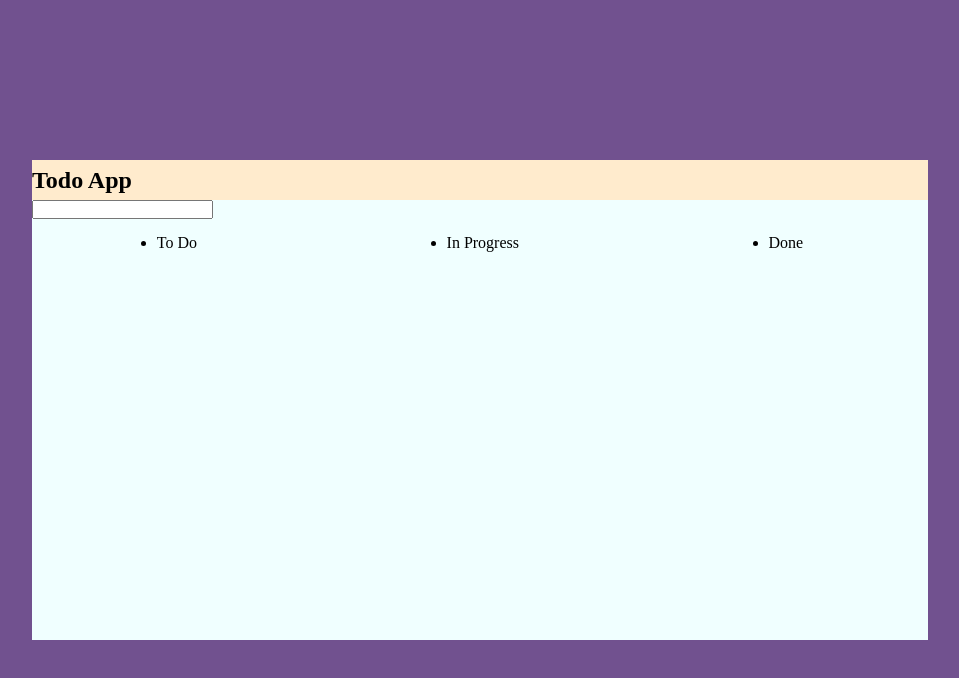
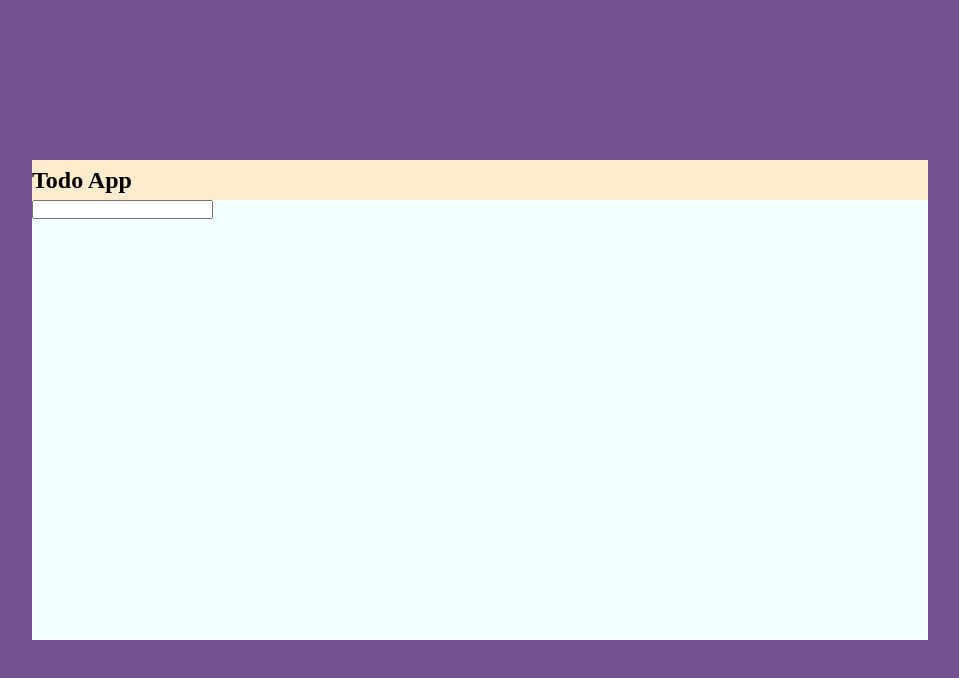
Before and after one commit to A13-Cloud/redux_react-redux_redux-toolkit, a React (Create React App) app in the folder redux-todo/: page / in a window 1280 px wide. Shown: the top 678 px of the page, without its empty margins (160-1119 px from the left). Built offline with nearby package versions, Linux system fonts and the light colour scheme.

Commit message:
fix(footer): delete footer component with styles

```diff
--- a/redux-todo/src/app/App.jsx
+++ b/redux-todo/src/app/App.jsx
@@ -2,7 +2,6 @@ import React from "react";
 
 import Header from "./components/todo-header/Header";
 import Container from "./components/todo-container/Container";
-import Footer from "./components/todo-footer/Footer";
 
 import './App.css';
 
@@ -12,7 +11,6 @@ const App = () => {
             <div className="todo__wrapper">
                 <Header/>
                 <Container/>
-                <Footer/>
             </div>
         </main>
     );
--- a/redux-todo/src/app/components/todo-footer/Footer.jsx
+++ /dev/null
@@ -1,22 +0,0 @@
-import React from "react";
-
-
-import "./footer.css";
-
-const Footer = () => {
-
-
-    return (
-        <footer className="footer__content">
-            <div className="tabs">
-                <ul className="tabs__list">
-                    <li className="tabs__item">To Do</li>
-                    <li className="tabs__item">In Progress</li>
-                    <li className="tabs__item">Done</li>
-                </ul>
-            </div>
-        </footer>
-    );
-}
-
-export default Footer;
--- a/redux-todo/src/app/components/todo-footer/footer.css
+++ /dev/null
@@ -1,19 +0,0 @@
-.footer__content {
-    height: 10%;
-    display: flex;
-    justify-content: center;
-}
-
-.tabs {
-    width: 100%;
-    display: flex;
-    align-items: center;
-}
-
-.tabs__list {
-    width: 100%;
-    display: flex;
-    justify-content: space-around;
-}
-
-.tabs__item {}
```
